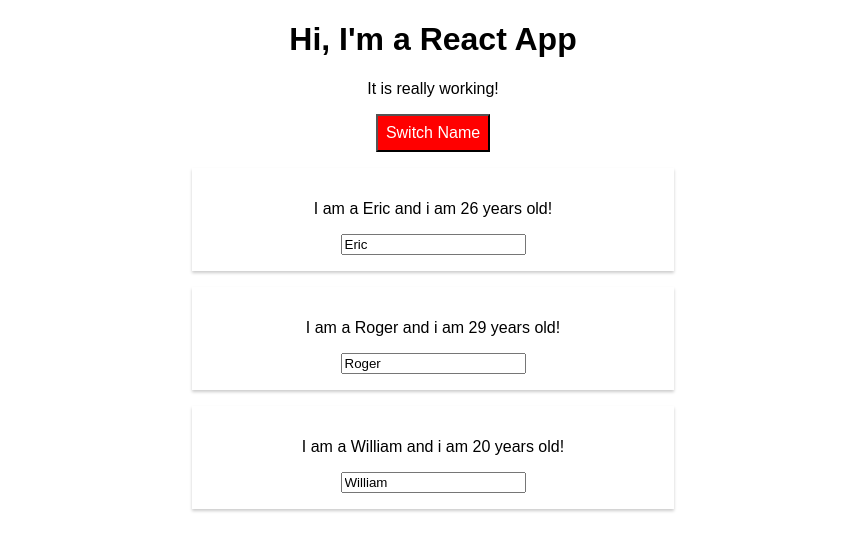
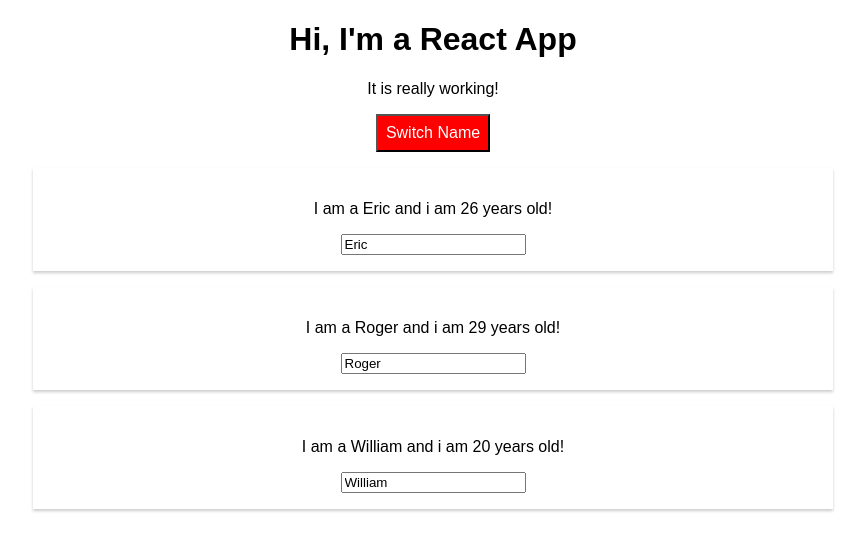
Before and after one commit to Niyonsengaeric/ReactStarting, a React (Create React App) app: page / in a window 1280 px wide. Both pictures are taken after a click on the button "Switch Name". Shown: the top 550 px of the page, without its empty margins (207-1072 px from the left). Built offline with nearby package versions, Linux system fonts and the light colour scheme.

Commit message:
removing radium

```diff
--- a/src/App.js
+++ b/src/App.js
@@ -1,6 +1,5 @@
 import React, { Component } from 'react';
 import './App.css';
-import Radium, { StyleRoot } from 'radium';
 import Person from './Person/Person';
 
 class App extends Component {
@@ -51,10 +50,6 @@
       border: '1x solid blue',
       padding: '8px',
       cursor: 'pointer',
-      ':hover': {
-        backgroundColor: 'lightgreen',
-        color: 'black'
-      }
 
     };
 
@@ -75,10 +70,6 @@
         </div>
       );
       style.backgroundColor = 'red';
-      style[':hover'] = {
-        backgroundColor: 'salmon',
-        color: 'black'
-      }
     }
     const classes = [];
     if (this.state.persons.length <= 2) {
@@ -88,7 +79,7 @@
       classes.push('bold');
     }
     return (
-      <StyleRoot>
+
       <div className="App">
         <h1>Hi, I'm a React App </h1>
         <p className={classes.join(' ')}>It is really working!</p>
@@ -97,13 +88,11 @@
           onClick={this.togglePersonHandler}>Switch Name</button>
         {persons}
 
+      </div>
 
-
-        </div>
-      </StyleRoot>
     );
     // return React.createElement('div', { className: 'App' }, React.createElement('h1', null, 'Does this look good?'))
   }
 }
 
-export default Radium(App);
+export default App;
--- a/src/Person/Person.js
+++ b/src/Person/Person.js
@@ -1,17 +1,10 @@
 import React from 'react';
 import './Person.css';
-import Radium from 'radium'
+
 
 const person = (props) => {
-  const style = {
-    '@media(min-width:500px)': {
-      width: '450px'
-    }
-
-  }
-
   return (
-    <div className='Person' style={style}>
+    <div className='Person'>
       <p onClick={props.click}>I am a {props.name} and i am {props.age} years old!</p>
       <p>{props.children}</p>
       <input type="text" onChange={props.changed} value={props.name} />
@@ -19,4 +12,4 @@
   )
 };
 
-export default Radium(person);
+export default person;
```
Lines whose indentation alone changed are shown as unchanged.
